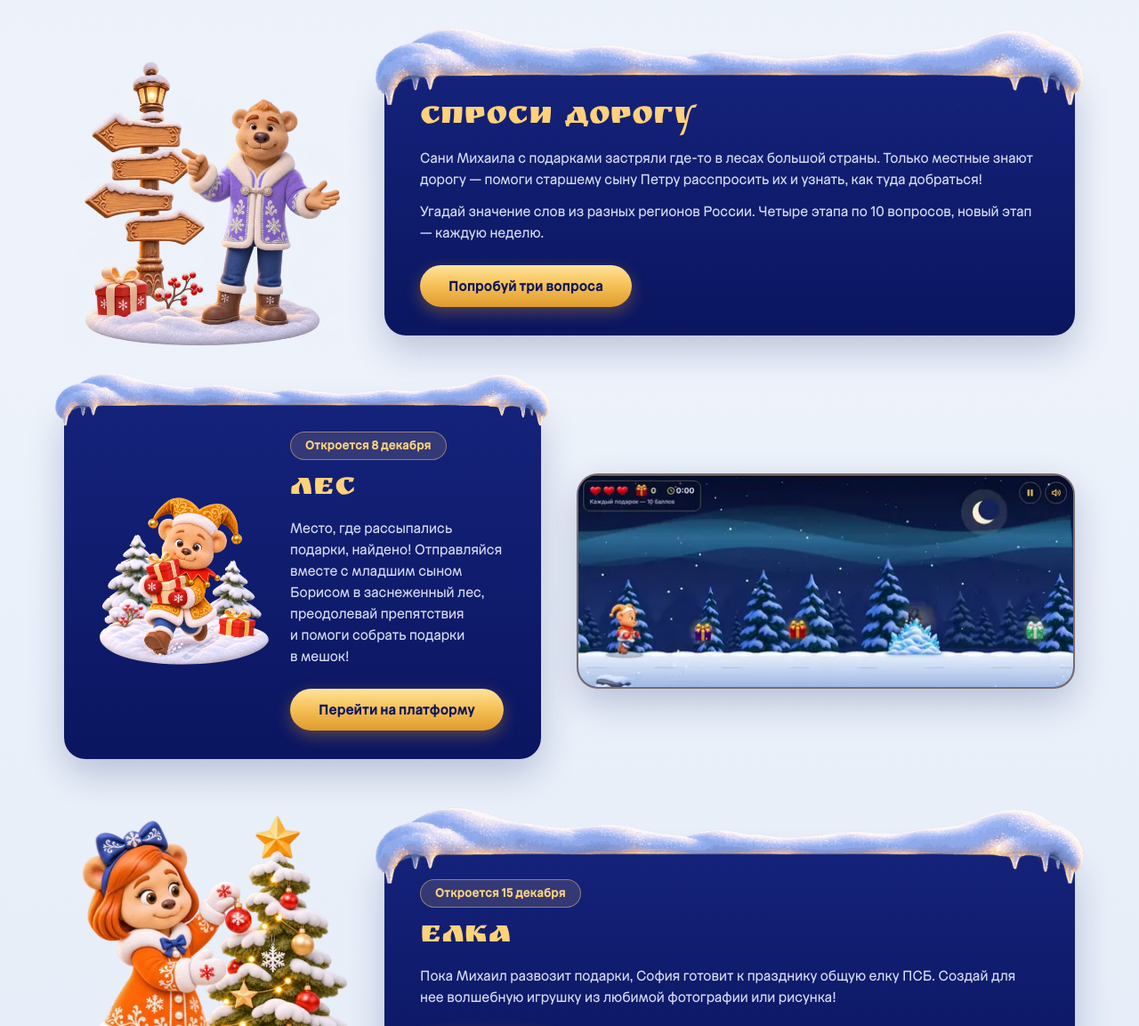
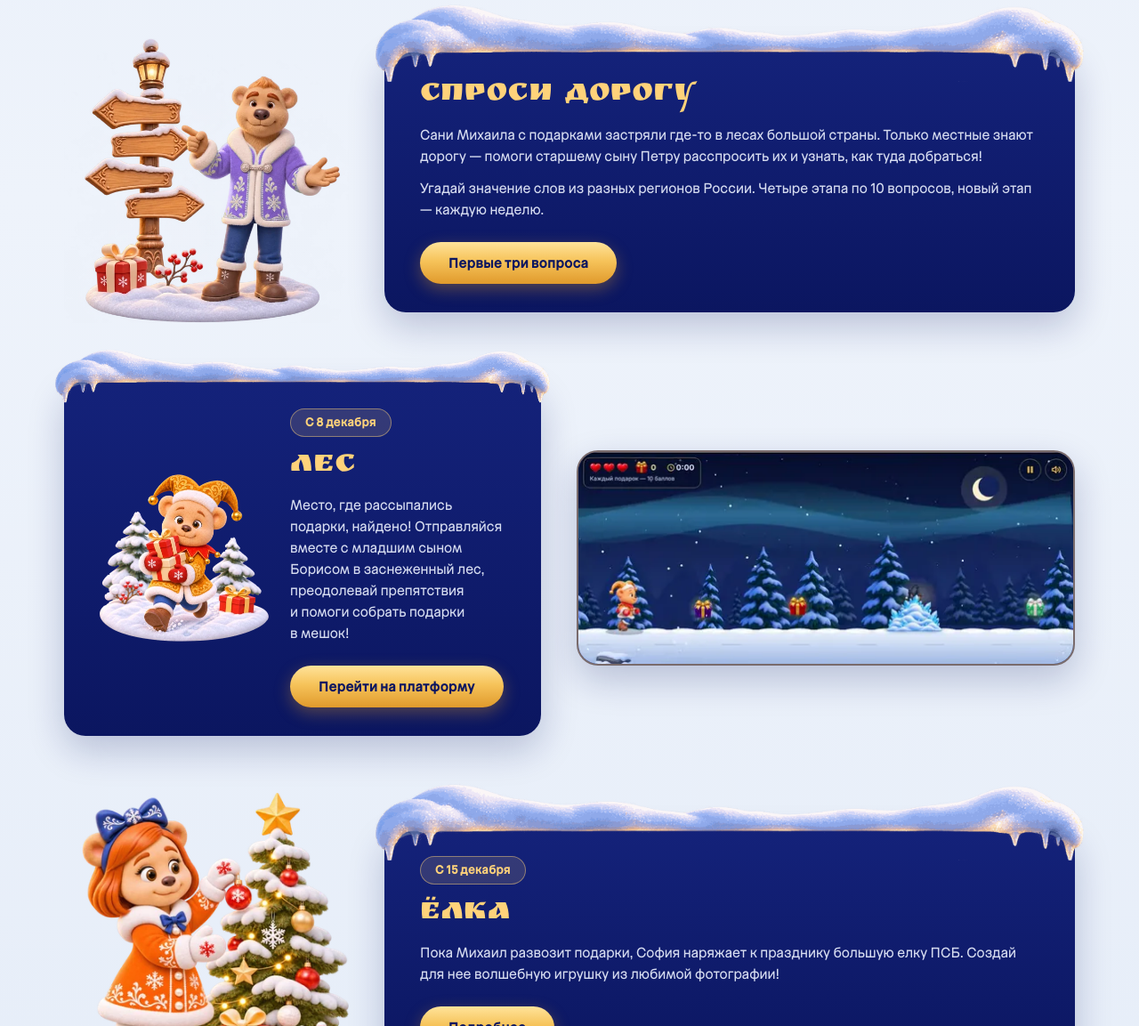
Before and after one commit to vasilievanton/psb-ng-stranica, a plain HTML site: page index.html in a window 1280 px wide. Shown: the part 1647-2800 px from the top of the page at 89% size. Drawn offline with Linux system fonts and the light colour scheme.

Commit message:
Правки текстов от клиента 16.11
Co-Authored-By: Claude Opus 5.5 <noreply@anthropic.com>
Claude-Session: https://claude.ai/code/session_0121wcKffRZ1ed5iQZNam7vk

```diff
--- a/index.html
+++ b/index.html
@@ -34,7 +34,7 @@
     <div class="card hero-card">
       <img class="cap" src="assets/img/cap.png" alt="">
       <h1 class="h1">Новогодняя ночь длиной в&nbsp;страну</h1>
-      <p class="lead">Дед Мороз Михаил спешит через всю страну навстречу 11&nbsp;полуночам и&nbsp;знакомится с&nbsp;традициями разных краев. Одному не&nbsp;успеть — нужна твоя помощь!</p>
+      <p class="lead">Михаил в&nbsp;образе Деда Мороза спешит через всю страну навстречу Новому году и&nbsp;знакомится с&nbsp;традициями разных народов России. Одному не&nbsp;успеть — нужна твоя помощь!</p>
       <div class="dates">С&nbsp;1&nbsp;декабря по&nbsp;17&nbsp;января</div>
     </div>
   </div>
@@ -70,7 +70,7 @@
       <li class="join-step">
         <picture><source srcset="assets/img/step3.webp" type="image/webp"><img src="assets/img/step3.png" width="210" height="210" alt=""></picture>
         <span class="num">3</span>
-        <h3>Участвуй в&nbsp;активностях, зарабатывай баллы и&nbsp;участвуй в&nbsp;розыгрыше</h3>
+        <h3>Выполняй задания, зарабатывай баллы и&nbsp;участвуй в&nbsp;розыгрышах</h3>
       </li>
     </ol>
     <p class="note">Ссылкой на&nbsp;платформу можно поделиться с&nbsp;близкими и&nbsp;друзьями — играть могут все. А&nbsp;в&nbsp;розыгрышах участвуют только сотрудники ПСБ, которые ввели свой код на&nbsp;Ньютоне. Один сотрудник может закрепить за&nbsp;собой только один код, поэтому важно его не&nbsp;потерять.</p>
@@ -96,7 +96,7 @@
         <p>Сани Михаила с&nbsp;подарками застряли где-то&nbsp;в&nbsp;лесах большой страны. Только местные знают дорогу — помоги старшему сыну Петру расспросить их&nbsp;и&nbsp;узнать, как туда добраться!</p>
         <p>Угадай значение слов из&nbsp;разных регионов России. Четыре этапа по&nbsp;10&nbsp;вопросов, новый этап — каждую неделю.</p>
         <div class="demo">
-          <button class="btn" id="qmOpen" type="button">Попробуй три вопроса</button>
+          <button class="btn" id="qmOpen" type="button">Первые три вопроса</button>
         </div>
         <noscript><p class="nojs">Чтобы открыть демо, включи JavaScript.</p></noscript>
       </div>
@@ -115,7 +115,7 @@
         <img class="cap" src="assets/img/cap.png" alt="">
         <picture class="ico"><source srcset="assets/img/is_forest.webp" type="image/webp"><img src="assets/img/is_forest.png" width="379" height="376" alt="Борис с подарками на снежной поляне"></picture>
         <div class="ico-t">
-          <div class="chip">Откроется 8&nbsp;декабря</div>
+          <div class="chip">С&nbsp;8&nbsp;декабря</div>
           <h2 class="h2">Лес</h2>
           <p>Место, где рассыпались подарки, найдено! Отправляйся вместе с&nbsp;младшим сыном Борисом в&nbsp;заснеженный лес, преодолевай препятствия и&nbsp;помоги собрать подарки в&nbsp;мешок!</p>
           <div class="demo"><a class="btn" href="https://psbng2027.ru">Перейти на&nbsp;платформу</a></div>
@@ -125,16 +125,16 @@
   </div>
 </section>
 
-<!-- ========== 6. Елка ========== -->
+<!-- ========== 6. Ёлка ========== -->
 <section class="sec" id="elka">
   <div class="wrap">
     <div class="act">
       <picture class="act-img"><source srcset="assets/img/is_elka.webp" type="image/webp"><img src="assets/img/is_elka.png" width="350" height="391" alt="София наряжает елку"></picture>
       <div class="card act-card">
         <img class="cap" src="assets/img/cap.png" alt="">
-        <div class="chip">Откроется 15&nbsp;декабря</div>
-        <h2 class="h2">Елка</h2>
-        <p>Пока Михаил развозит подарки, София готовит к&nbsp;празднику общую елку ПСБ. Создай для нее волшебную игрушку из&nbsp;любимой фотографии или рисунка!</p>
+        <div class="chip">С&nbsp;15&nbsp;декабря</div>
+        <h2 class="h2">Ёлка</h2>
+        <p>Пока Михаил развозит подарки, София наряжает к&nbsp;празднику большую елку ПСБ. Создай для нее волшебную игрушку из&nbsp;любимой фотографии!</p>
         <div class="demo">
           <button class="btn" id="emOpen" type="button">Подробнее</button>
         </div>
@@ -170,7 +170,7 @@
       <div class="card act-card">
         <img class="cap" src="assets/img/cap.png" alt="">
         <h2 class="h2">Пряничная избушка</h2>
-        <p>В&nbsp;уютной избушке Мария собрала сказки разных народов России. Это аудиосказки специально для детей: устраивайся поудобнее, выбирай историю и&nbsp;слушай вместе с&nbsp;близкими! Сказки можно будет слушать и&nbsp;на&nbsp;внешних платформах.</p>
+        <p>В&nbsp;уютной избушке Мария собрала сказки разных народов России. Это аудиосказки специально для детей: устраивайся поудобнее, выбирай историю и&nbsp;слушай со&nbsp;всей семьей! Сказки можно будет слушать и&nbsp;на&nbsp;внешних платформах.</p>
         <div class="demo"><a class="btn" href="https://psbng2027.ru">Перейти на&nbsp;платформу</a></div>
       </div>
     </div>
```
